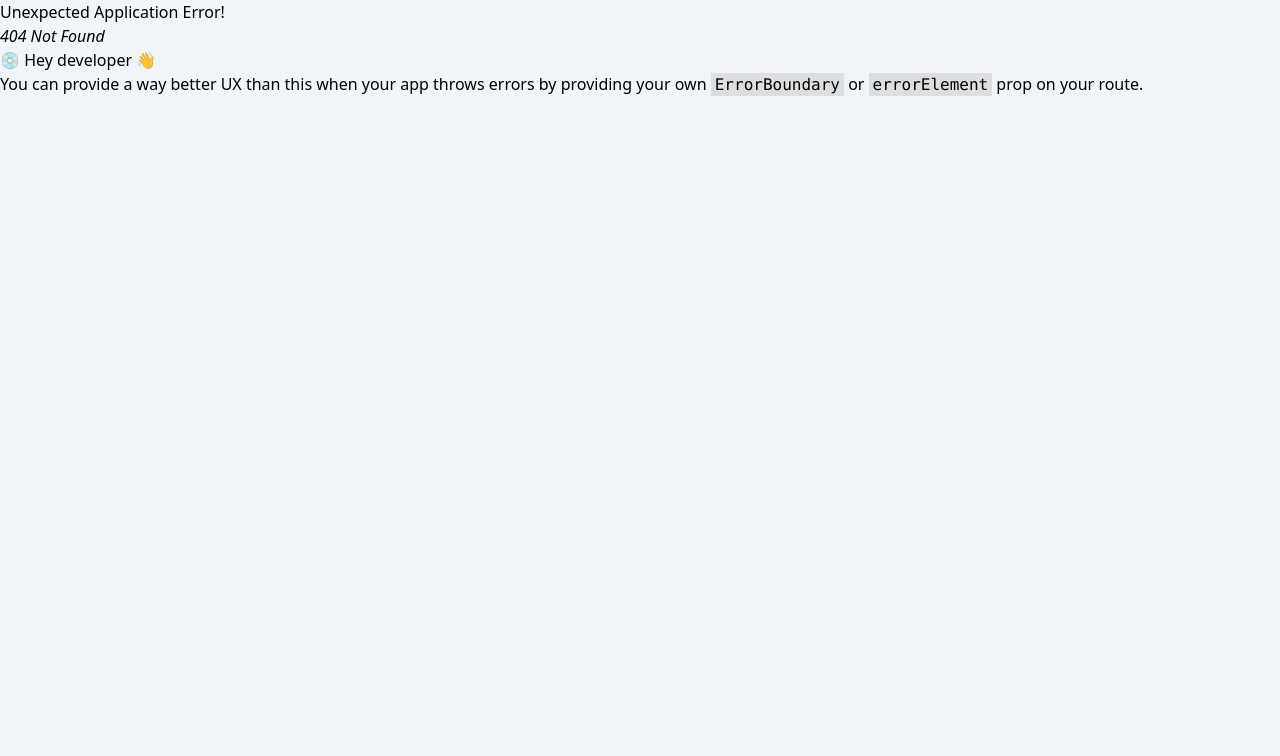
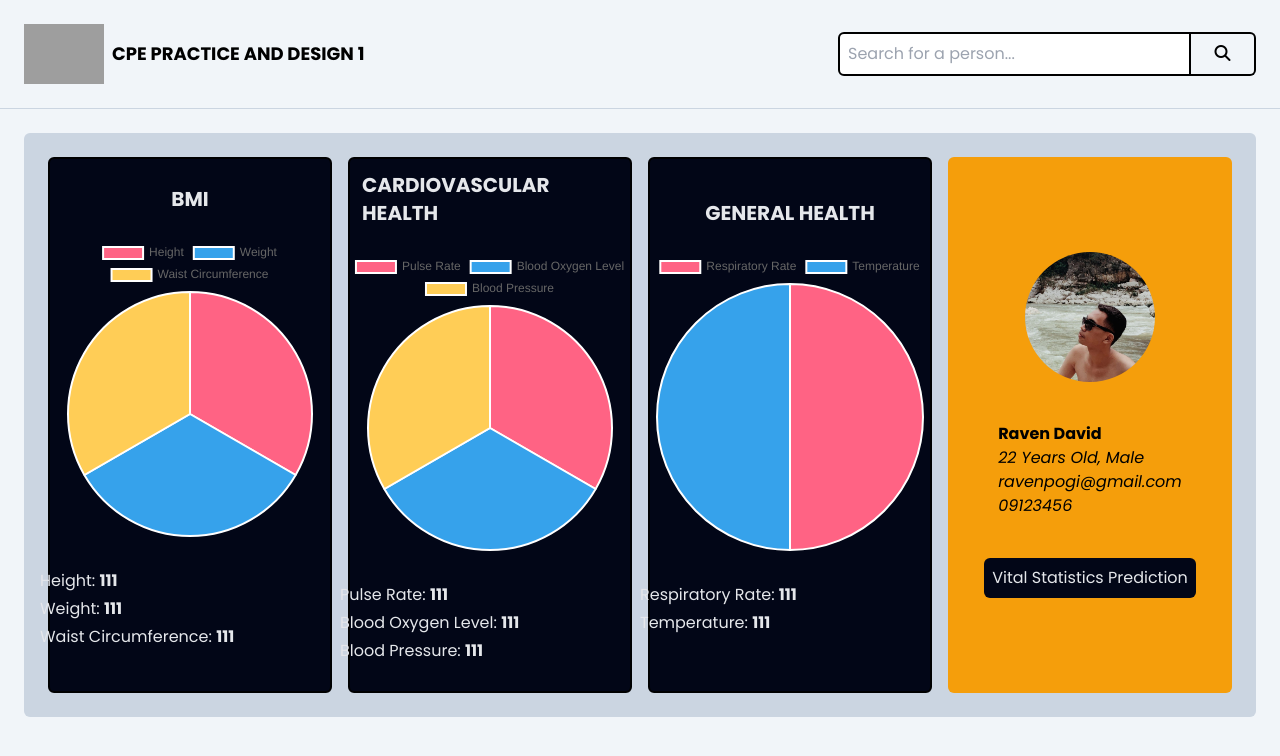
Before and after one commit to Ravend1028/CPE-PRAC-DES-FE, a React (Vite) app: page /records/1 in a window 1280 px wide. Before the commit this address had no page. Shown: the top 756 px of the page. Built offline with nearby package versions, Linux system fonts and the light colour scheme; data requests are answered from the project's data file; grey boxes are pictures that could not be loaded.

Commit message:
add steps placeholders (pages)

```diff
--- a/mock-record.json
+++ b/mock-record.json
@@ -4,18 +4,18 @@
       "id": "1",
       "name": "Raven David",
       "age": 22,
-      "email": "ravendavid.rd30@gmail.com",
-      "phone": "0912456",
+      "email": "ravenpogi@gmail.com",
+      "phone": "09123456",
       "gender": "Male",
       "vitalStatistics": {
-        "height": "123",
-        "weight": "123",
-        "bodyTemperature": "123",
-        "pulseRate": "123",
-        "bloodPressure": "123",
-        "respiratoryRate": "123",
-        "blood oxigen level": "123",
-        "BMI": "123"
+        "height": "111",
+        "weight": "111",
+        "bodyTemperature": "111",
+        "pulseRate": "111",
+        "bloodPressure": "111",
+        "respiratoryRate": "111",
+        "bloodOxigenLevel": "111",
+        "BMI": "111"
       }
     },
     {
@@ -23,17 +23,17 @@
       "name": "Jonathan Casalla",
       "age": 35,
       "email": "jonathan69@gmail.com",
-      "phone": "09987654",
-      "gender": "Bading",
+      "phone": "09123456",
+      "gender": "Male",
       "vitalStatistics": {
-        "height": "123",
-        "weight": "123",
-        "bodyTemperature": "123",
-        "pulseRate": "123",
-        "bloodPressure": "123",
-        "respiratoryRate": "123",
-        "blood oxigen level": "123",
-        "BMI": "123"
+        "height": "222",
+        "weight": "222",
+        "bodyTemperature": "222",
+        "pulseRate": "222",
+        "bloodPressure": "222",
+        "respiratoryRate": "222",
+        "bloodOxigenLevel": "222",
+        "BMI": "222"
       }
     },
     {
@@ -41,17 +41,17 @@
       "name": "Kenneth Javier",
       "age": 45,
       "email": "bading101@gmail.com",
-      "phone": "09987654",
-      "gender": "Bading",
+      "phone": "09123456",
+      "gender": "Male",
       "vitalStatistics": {
-        "height": "123",
-        "weight": "123",
-        "bodyTemperature": "123",
-        "pulseRate": "123",
-        "bloodPressure": "123",
-        "respiratoryRate": "123",
-        "blood oxigen level": "123",
-        "BMI": "123"
+        "height": "333",
+        "weight": "333",
+        "bodyTemperature": "333",
+        "pulseRate": "333",
+        "bloodPressure": "333",
+        "respiratoryRate": "333",
+        "bloodOxigenLevel": "333",
+        "BMI": "333"
       }
     }
   ]
--- a/src/App.jsx
+++ b/src/App.jsx
@@ -9,6 +9,7 @@ import {
  import Home from './pages/Home';
  import Form from './pages/Form';
  import Records from './pages/Records'
+ import PatientRecord from './pages/PatientRecord';
 
 const router = createBrowserRouter(
   createRoutesFromElements(
@@ -16,8 +17,9 @@ const router = createBrowserRouter(
       <Route index element = { <Home/>} />
 
       <Route path = '/' element = { <Main/> }>
-        <Route path='/form' element = { <Form/> }/>
+        <Route path = '/form' element = { <Form/> }/>
         <Route path = '/records' element = { <Records/> }/>
+        <Route path = '/records/:id' element = { <PatientRecord/> }/>
       </Route>
     </>
   )
--- a/src/charts/PieChart.jsx
+++ b/src/charts/PieChart.jsx
@@ -37,12 +37,11 @@ const PieChart = ({ label, labels = [], datas = [] }) => {
     <div className='flex flex-col space-y-8 font-poppins text-gray-200 p-3'>
       <Pie options = { options } data = { data } />
 
-      {/* Displaying labels */}
       <div className="labels">
         <ul>
           {labels.map((label, index) => (
             <li key={ index } className='mb-1'>
-              { label }:
+              { label }: <span className="font-bold">{ datas[index] }</span>
             </li>
           ))}
         </ul>
--- a/src/components/Dashboard.jsx
+++ b/src/components/Dashboard.jsx
@@ -1,35 +1,17 @@
 import React from 'react';
 import PersonDetails from './PersonDetails';
 import Chart from './Chart';
-import PieChart from '../charts/PieChart'
+import PieChart from '../charts/PieChart';
 
-const Dashboard = () => {
+const Dashboard = ({ children }) => {
   return (
-    <main>
+    <section>
       <div className="container mx-auto p-6 flex flex-col justify-center items-center bg-slate-300 rounded-md space-y-10">
         <div className='grid grid-cols-4 gap-4'>
-          <Chart parameter={ "BMI" }>
-            <PieChart labels={["Height", "Weight", "Waist Circumference"]} datas={[10, 10, 10]}/>
-          </Chart>
-
-          <Chart parameter={ "CARDIOVASCULAR HEALTH" }>
-            <PieChart labels={["Pulse Rate", "Blood Oxygen Level", "Blood Pressure"]} datas={[10, 10, 10]}/>
-          </Chart>
-
-          <Chart parameter={ "GENERAL HEALTH" }>
-            <PieChart labels={["Respiratory Rate", "Temperature"]} datas={[10, 10, 10]}/>
-          </Chart>
-
-          <PersonDetails />
+          { children }
         </div>
       </div>
-
-      <div className='container mx-auto p-6 mt-12'>
-        <button className='block mx-auto bg-slate-950 rounded-md text-gray-200 p-2 text-xl hover:text-amber-500'>
-          Vital Statistics Prediction
-        </button>
-      </div>
-    </main>
+    </section>
   )
 }
 
--- a/src/components/Header.jsx
+++ b/src/components/Header.jsx
@@ -14,7 +14,7 @@ const Header = () => {
         <div className='flex'>
           <input type="text" className='border-2 border-black rounded-l-md p-2 w-96' placeholder='Search for a person...'/>
           <button className='border-t-2 border-r-2 border-b-2 border-black font-bold rounded-r-md p-2 w-1/6'>
-            <i class="fa-solid fa-magnifying-glass"></i>
+            <i className="fa-solid fa-magnifying-glass"></i>
           </button>
         </div>
       </div>
--- a/src/components/PersonDetails.jsx
+++ b/src/components/PersonDetails.jsx
@@ -1,24 +1,31 @@
 import React from 'react';
 import avatar from '../assets/images/david-img.jpg';
+import PredictionButton from './PredictionButton';
 
-const PersonDetails = () => {
+const PersonDetails = ({ name, age, gender, email, phone }) => {
   return (
-    <div className='border-2 border-black p-3 rounded-md font-poppins flex flex-col justify-center items-center bg-amber-500 space-y-10'>
+    <div className='border-1 border-black p-3 rounded-md font-poppins flex flex-col justify-center items-center bg-amber-500 space-y-10'>
       <img src={ avatar } alt="cdm-logo" className='w-1/2 rounded-full'/>
 
       <div className="details">
         <h4 className='font-bold'>
-          Raven David
+          { name }
         </h4>
 
         <h5 className='italic'>
-          22 years old, Male
+          { age } Years Old, { gender }
         </h5>
 
         <h6 className='italic'>
-          ravendavid.rd30@gmail.com
+          { email }
+        </h6>
+
+        <h6 className='italic'>
+          { phone }
         </h6>
       </div>
+
+      <PredictionButton />
     </div>
   )
 }
--- /dev/null
+++ b/src/components/PredictionButton.jsx
@@ -0,0 +1,13 @@
+import React from 'react'
+
+const PredictionButton = () => {
+  return (
+    <div className='container mx-auto flex justify-center'>
+      <button className='bg-slate-950 rounded-md text-gray-200 p-2 text-md hover:text-amber-500'>
+        Vital Statistics Prediction
+      </button>
+    </div>
+  )
+}
+
+export default PredictionButton
--- a/src/components/Table.jsx
+++ b/src/components/RecordsTable.jsx
@@ -1,9 +1,9 @@
 import React from 'react'
 
-const Table = ({ children }) => {
+const RecordsTable = ({ children }) => {
   return (
-    <main>
-      <table className='table-auto border border-slate-950 font-poppins text-slate-950 w-[1200px]'>
+    <section>
+      <table className='table-auto border border-slate-950 font-poppins text-slate-950 w-[1300px]'>
         <caption class="caption-top font-bold text-3xl mb-5">
           MOCK RECORDS
         </caption>
@@ -23,8 +23,8 @@ const Table = ({ children }) => {
         { children }
        </tbody>
       </table>
-    </main>
+    </section>
   )
 }
 
-export default Table
+export default RecordsTable
--- a/src/pages/Form.jsx
+++ b/src/pages/Form.jsx
@@ -2,6 +2,7 @@ import React from 'react';
 import { useState } from 'react';
 import Spinner from '../components/Spinner';
 
+// To be worked on soon
 
 const Form = () => {
   const [loading, setLoading] = useState(true);
@@ -12,7 +13,7 @@ const Form = () => {
         <Spinner loading = { loading } />
 
         <h3 className='font-bold text-3xl uppercase'>
-          Processing Data ...
+          Processing Data From Raspberry Pi Using WebSockets ...
         </h3>
       </div>
     </main>
--- a/src/pages/Home.jsx
+++ b/src/pages/Home.jsx
@@ -2,10 +2,12 @@ import React from 'react';
 import logo from '../../public/cdm-logo.png';
 import { Link } from 'react-router';
 
+// To be worked on soon
+
 const Home = () => {
   return (
     <section>
-      <div className="container mx-auto p-12 flex flex-col justify-center items-start font-poppins space-y-16 h-[100vh]">
+      <div className="container mx-auto p-12 flex flex-col justify-center items-start font-poppins space-y-16 h-[95vh]">
         <h2 className='font-bold text-5xl uppercase'>
           Predictive Vital Signs Patient Monitoring and Recording Kiosk for Philippines Health Centers Applying Long Short-Term Memory Algorithm
         </h2>
--- /dev/null
+++ b/src/pages/PatientRecord.jsx
@@ -0,0 +1,94 @@
+import React from 'react';
+import { useState, useEffect } from 'react';
+import { useParams } from 'react-router';
+import Dashboard from '../components/Dashboard';
+import Chart from '../components/Chart';
+import PieChart from '../charts/PieChart';
+import PersonDetails from '../components/PersonDetails';
+import Spinner from '../components/Spinner';
+
+const PatientRecord = () => {
+
+  const { id } = useParams();
+  const [record, setRecord] = useState(null);
+  const [loading, setLoading] = useState(true);
+
+  useEffect( () => {
+    const fetchRecord = async () => {
+      const url = `http://localhost:3000/person/${ id }`;
+
+      try {
+        const response = await fetch(url, {
+          method: "GET"
+        });
+
+        if (!response.ok) {
+          throw new Error(`Response status: ${response.status}`);
+        }
+
+        const json = await response.json();
+
+        console.log(json);
+        // setRecord(json.person.find((p) => p.id === String(id)));
+        // setRecord(json.person.find((p) => p.id === id));
+        // console.log(json)
+        setRecord(json);
+        setLoading(false);
+
+      } catch (error) {
+        console.error(error.message);
+      }
+    };
+
+    fetchRecord();
+  }, [id]);
+
+  // Guard clauses to prevent rendering errors
+  if (!record) {
+    return <Spinner loading={ loading } />; // Render a loading state while fetching
+  }
+
+  const { vitalStatistics } = record;
+
+  const chartData = [
+    {
+      parameter: 'BMI',
+      labels: ['Height', 'Weight', 'Waist Circumference'],
+      datas: [vitalStatistics.height, vitalStatistics.weight, vitalStatistics.BMI],
+    },
+    {
+      parameter: 'CARDIOVASCULAR HEALTH',
+      labels: ['Pulse Rate', 'Blood Oxygen Level', 'Blood Pressure'],
+      datas: [vitalStatistics.pulseRate, vitalStatistics.bloodOxigenLevel, vitalStatistics.bloodPressure],
+    },
+    {
+      parameter: 'GENERAL HEALTH',
+      labels: ['Respiratory Rate', 'Temperature'],
+      datas: [vitalStatistics.respiratoryRate, vitalStatistics.bodyTemperature],
+    },
+  ];
+
+  return (
+    <main>
+      <div className="container mx-auto p-6">
+        <Dashboard>
+          { chartData.map((chart, index) => (
+            <Chart key = { index } parameter = { chart.parameter }>
+              <PieChart labels = { chart.labels } datas = { chart.datas } />
+            </Chart>
+          )) }
+
+          <PersonDetails
+            name = { record.name }
+            age = { record.age }
+            gender = { record.gender }
+            email = { record.email }
+            phone = { record.phone }
+          />
+        </Dashboard>
+      </div>
+    </main>
+  )
+}
+
+export default PatientRecord
--- a/src/pages/Records.jsx
+++ b/src/pages/Records.jsx
@@ -2,11 +2,13 @@ import React from 'react';
 import { useEffect, useState } from 'react';
 import { MdModeEdit } from "react-icons/md";
 import { MdDelete } from "react-icons/md";
-import Table from '../components/Table';
+import RecordsTable from '../components/RecordsTable';
+import { useNavigate } from 'react-router';
 
 const Records = () => {
 
   const [records, setRecords] = useState([]);
+  const navigate = useNavigate();
 
   useEffect( () => {
     const fetchRecords = async () => {
@@ -32,17 +34,24 @@ const Records = () => {
     fetchRecords();
   }, []);
 
+  const handleRecordClick = (id) => {
+    navigate(`/records/${ id }`);
+  };
+
+  // If functional programming is a must, then consider separating the anonymous function in button event handler
+  // into a separate stand alone function, that calls the handleRecordClick() function
+
   return (
     <main>
       <div className="container mx-auto p-6 flex justify-center items-center">
-        <Table>
-          {records.map((record) => (
-            <tr key = { record.id } className = { record.id % 2 == 1 ? 'bg-gray-300' : '' }>
-              <td className="border-r border-slate-950 p-2">{ record.name }</td>
-              <td className="border-r border-slate-950 p-2">{ record.age }</td>
-              <td className="border-r border-slate-950 p-2">{ record.gender }</td>
-              <td className="border-r border-slate-950 p-2">{ record.phone }</td>
-              <td className="border-r border-slate-950 p-2">{ record.email }</td>
+        <RecordsTable>
+          { records.map((record) => (
+            <tr key = { record.id } className = { record.id % 2 == 1 ? 'bg-gray-300 cursor-pointer hover:bg-gray-400' : 'cursor-pointer hover:bg-gray-400' } onClick = { () => { handleRecordClick(record.id) } }>
+              <td className="border-r border-slate-950 p-2 text-center">{ record.name }</td>
+              <td className="border-r border-slate-950 p-2 text-center">{ record.age }</td>
+              <td className="border-r border-slate-950 p-2 text-center">{ record.gender }</td>
+              <td className="border-r border-slate-950 p-2 text-center">{ record.phone }</td>
+              <td className="border-r border-slate-950 p-2 text-center">{ record.email }</td>
               <td className="border-r border-slate-950 p-2 flex justify-center space-x-3">
                 <button className='bg-slate-950 text-gray-200 rounded-md p-3'>
                   <MdModeEdit />
@@ -53,8 +62,8 @@ const Records = () => {
                 </button>
               </td>
             </tr>
-          ))}
-        </Table>
+          )) }
+        </RecordsTable>
       </div>
     </main>
   )
```
